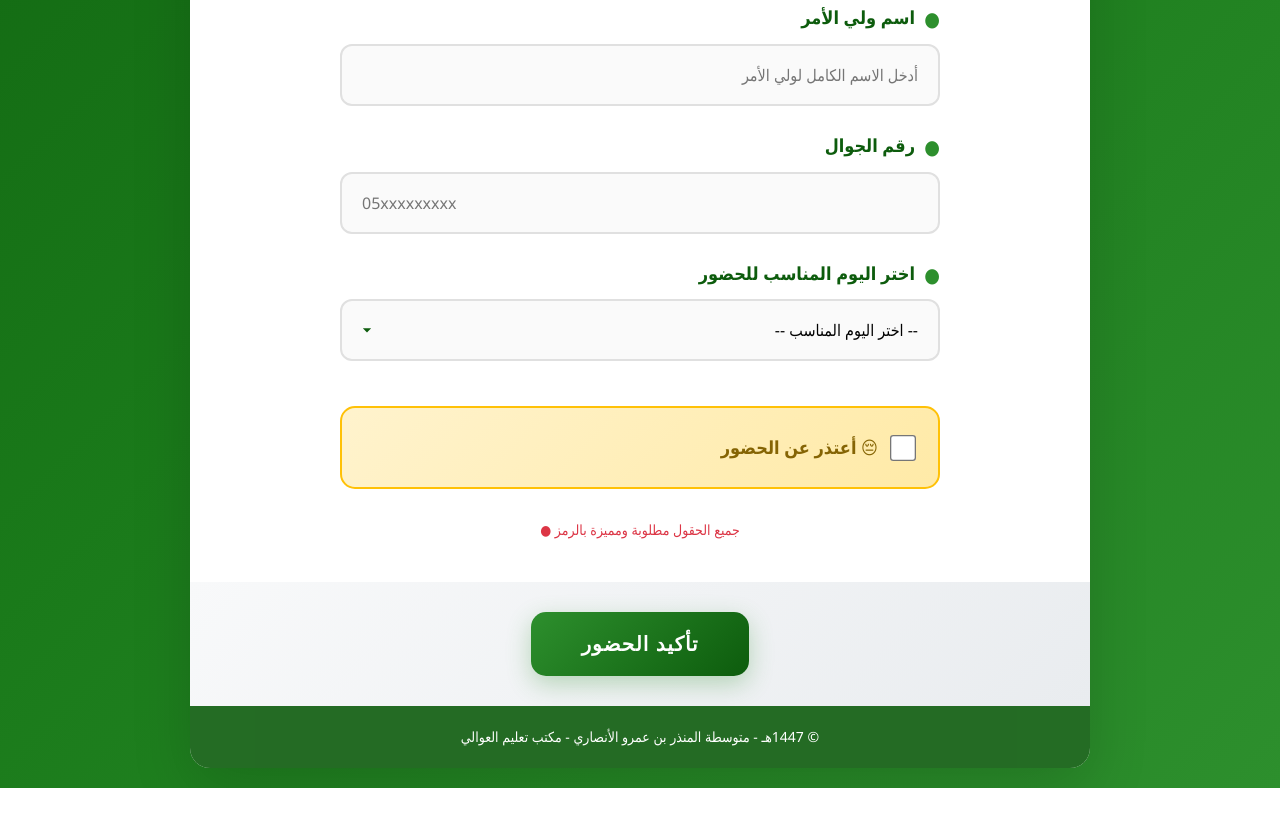
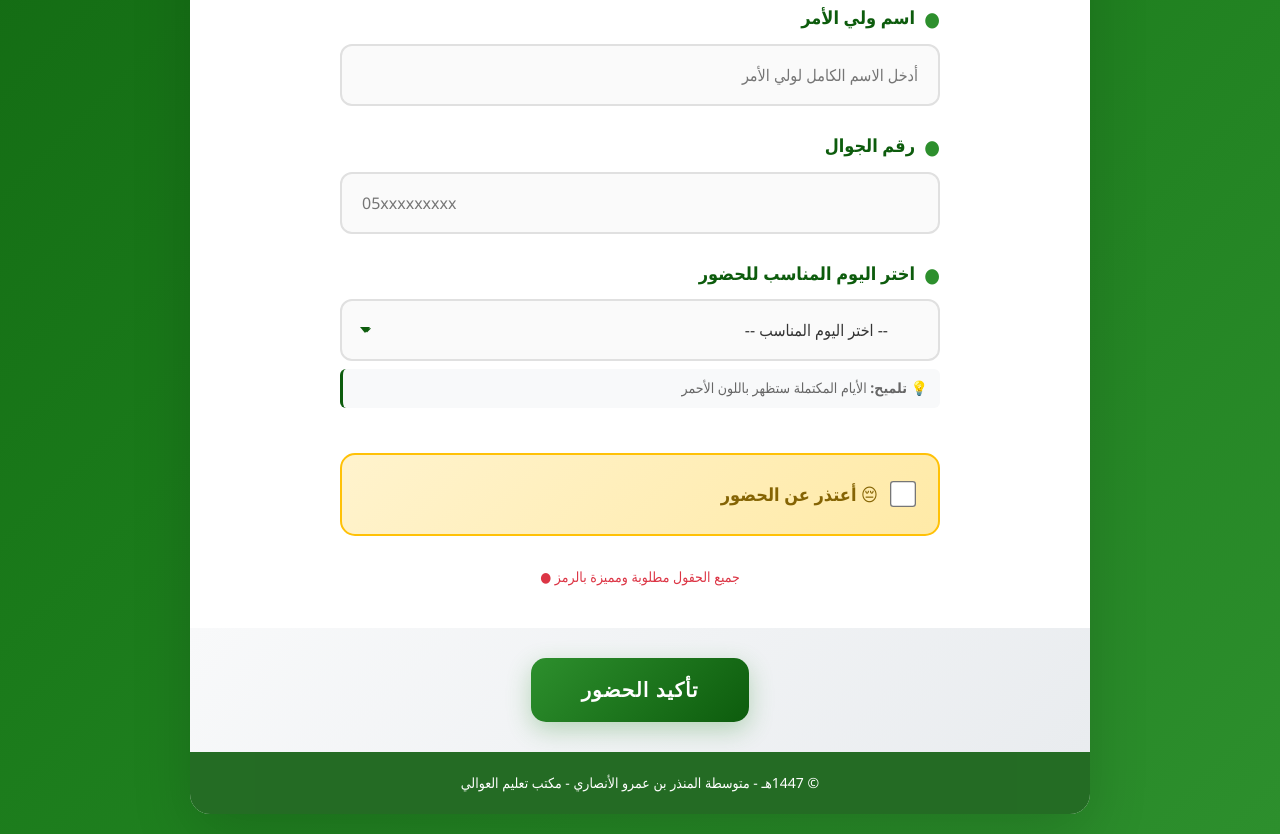
Before and after one commit to Nawafoooh/myschool, a plain HTML site: page parent-invitation.html in a window 1280 px wide. Shown: the part 847-1681 px from the top of the page. Before the commit the page ends 1635 px from the top, so only its background shows below. Drawn offline with Linux system fonts and the light colour scheme.

Commit message:
Update parent-invitation.html

```diff
--- a/parent-invitation.html
+++ b/parent-invitation.html
@@ -191,13 +191,53 @@
             transform: translateY(-2px);
         }
 
+        .form-help {
+            font-size: 14px;
+            color: #666;
+            margin-top: 8px;
+            padding: 8px 12px;
+            background: #f8f9fa;
+            border-radius: 6px;
+            border-left: 3px solid #0d5c0d;
+        }
+
+        .loading-message {
+            text-align: center;
+            color: #0d5c0d;
+            font-size: 16px;
+            margin: 20px 0;
+            padding: 15px;
+            background: #f0fff0;
+            border-radius: 10px;
+            border: 1px solid #d4edda;
+        }
+
         .select-wrapper {
             position: relative;
         }
 
+        .select-wrapper::after {
+            content: '';
+            position: absolute;
+            top: 50%;
+            left: 20px;
+            transform: translateY(-50%);
+            width: 0;
+            height: 0;
+            border-left: 5px solid transparent;
+            border-right: 5px solid transparent;
+            border-top: 6px solid #0d5c0d;
+            pointer-events: none;
+            transition: transform 0.3s ease;
+        }
+
+        .form-select:focus + .select-wrapper::after {
+            transform: translateY(-50%) rotate(180deg);
+        }
+
         .form-select {
             width: 100%;
-            padding: 18px 20px;
+            padding: 18px 50px 18px 20px;
             border: 2px solid #e0e0e0;
             border-radius: 12px;
             font-size: 16px;
@@ -210,7 +250,7 @@
             background-repeat: no-repeat;
             background-position: left 15px center;
             background-size: 20px;
-            padding-left: 50px;
+            color: #333;
         }
 
         .form-select:focus {
@@ -219,6 +259,24 @@
             box-shadow: 0 0 20px rgba(45, 143, 45, 0.15);
             background-color: white;
             transform: translateY(-2px);
+        }
+
+        .form-select option {
+            padding: 10px 15px;
+            font-size: 16px;
+            color: #333;
+            background: white;
+        }
+
+        .form-select option:disabled {
+            color: #dc3545;
+            background: #f8d7da;
+            font-weight: bold;
+        }
+
+        .form-select option:not(:disabled):hover {
+            background: #f0fff0;
+            color: #0d5c0d;
         }
 
         .submit-section {
@@ -561,12 +619,11 @@
                         <div class="select-wrapper">
                             <select id="meetingDay" name="meetingDay" class="form-select">
                                 <option value="">-- اختر اليوم المناسب --</option>
-                                <option value="sunday">الأحد - 15/3/1447هـ</option>
-                                <option value="monday">الاثنين - 16/3/1447هـ</option>
-                                <option value="tuesday">الثلاثاء - 17/3/1447هـ</option>
-                                <option value="wednesday">الأربعاء - 18/3/1447هـ</option>
-                                <option value="thursday">الخميس - 19/3/1447هـ</option>
+                                <!-- سيتم إنشاء الخيارات بواسطة JavaScript -->
                             </select>
+                        </div>
+                        <div class="form-help">
+                            💡 <strong>تلميح:</strong> الأيام المكتملة ستظهر باللون الأحمر
                         </div>
                     </div>
 
@@ -633,26 +690,56 @@
         // التحقق من عدد الحجوزات لكل يوم وتعطيل الأيام المكتملة
         function updateDayOptions() {
             const selectElement = document.getElementById('meetingDay');
-            const options = selectElement.querySelectorAll('option[value]');
 
-            options.forEach(option => {
-                const day = option.value;
-                if (day && DAYS_CAPACITY[day]) {
-                    const bookedCount = getBookedCount(day);
-                    const available = DAYS_CAPACITY[day].max - bookedCount;
+            // إظهار رسالة تحميل
+            selectElement.innerHTML = '<option value="">🔄 جاري تحديث الأيام المتاحة...</option>';
+            selectElement.disabled = true;
+
+            // محاكاة التحديث (في الحالة الحقيقية قد نحتاج لجلب البيانات من الخادم)
+            setTimeout(() => {
+                // إعادة إنشاء الخيارات
+                selectElement.innerHTML = '<option value="">-- اختر اليوم المناسب --</option>';
+
+                // إضافة خيارات الأيام
+                const dayOptions = [
+                    { value: 'sunday', text: 'الأحد - 15/3/1447هـ' },
+                    { value: 'monday', text: 'الاثنين - 16/3/1447هـ' },
+                    { value: 'tuesday', text: 'الثلاثاء - 17/3/1447هـ' },
+                    { value: 'wednesday', text: 'الأربعاء - 18/3/1447هـ' },
+                    { value: 'thursday', text: 'الخميس - 19/3/1447هـ' }
+                ];
+
+                dayOptions.forEach(dayOption => {
+                    const option = document.createElement('option');
+                    option.value = dayOption.value;
+
+                    if (DAYS_CAPACITY[dayOption.value]) {
+                        const bookedCount = getBookedCount(dayOption.value);
+                        const available = DAYS_CAPACITY[dayOption.value].max - bookedCount;
 
                         if (available <= 0) {
                             option.disabled = true;
-                        option.textContent += ' (مكتمل ❌)';
+                            option.textContent = dayOption.text + ' (مكتمل ❌)';
                             option.style.color = '#dc3545';
                             option.style.background = '#f8d7da';
+                        } else if (available <= 10) {
+                            option.textContent = dayOption.text + ` (متبقي: ${available} مقاعد فقط ⚠️)`;
+                            option.style.color = '#856404';
+                            option.style.background = '#fff3cd';
                         } else {
-                        option.textContent = option.textContent.replace(' (مكتمل ❌)', '');
-                        option.textContent += ` (متاح: ${available})`;
+                            option.textContent = dayOption.text + ` (متاح: ${available} مقعد ✅)`;
                             option.disabled = false;
                         }
+                    } else {
+                        option.textContent = dayOption.text;
                     }
+
+                    selectElement.appendChild(option);
                 });
+
+                // تفعيل القائمة مرة أخرى
+                selectElement.disabled = false;
+            }, 500);
         }
 
         // حساب عدد الحجوزات لكل يوم
@@ -873,6 +960,7 @@
 
         // تشغيل الصفحة
         document.addEventListener('DOMContentLoaded', function() {
+            // تحديث خيارات الأيام عند تحميل الصفحة
             updateDayOptions();
 
             // إضافة تأثيرات بصرية للنموذج
@@ -886,6 +974,9 @@
                     this.parentElement.style.transform = 'scale(1)';
                 });
             });
+
+            // تحميل المسودة المحفوظة
+            loadDraft();
         });
 
         // حفظ مسودة أثناء الكتابة
```
Lines whose indentation alone changed are shown as unchanged.
